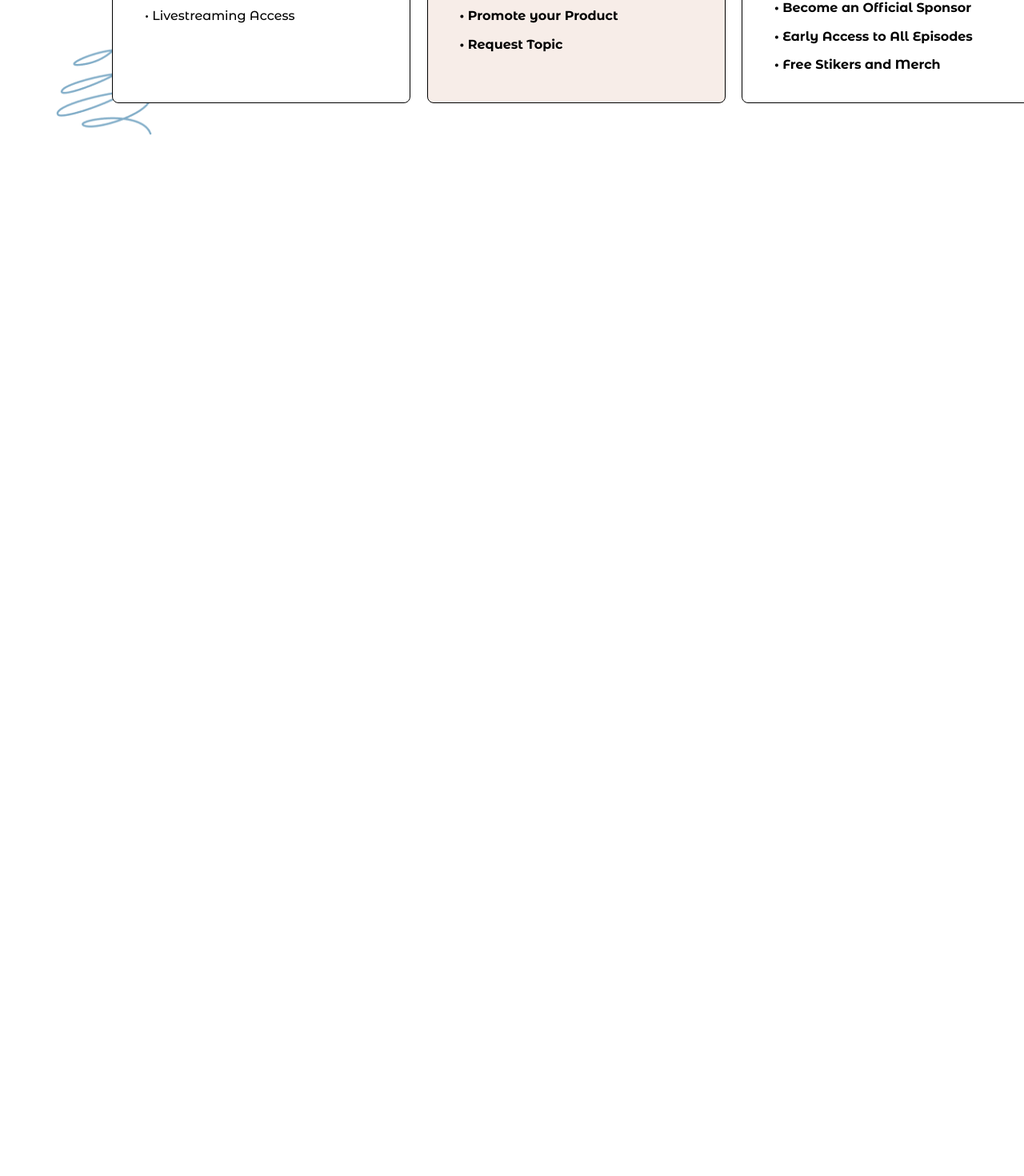
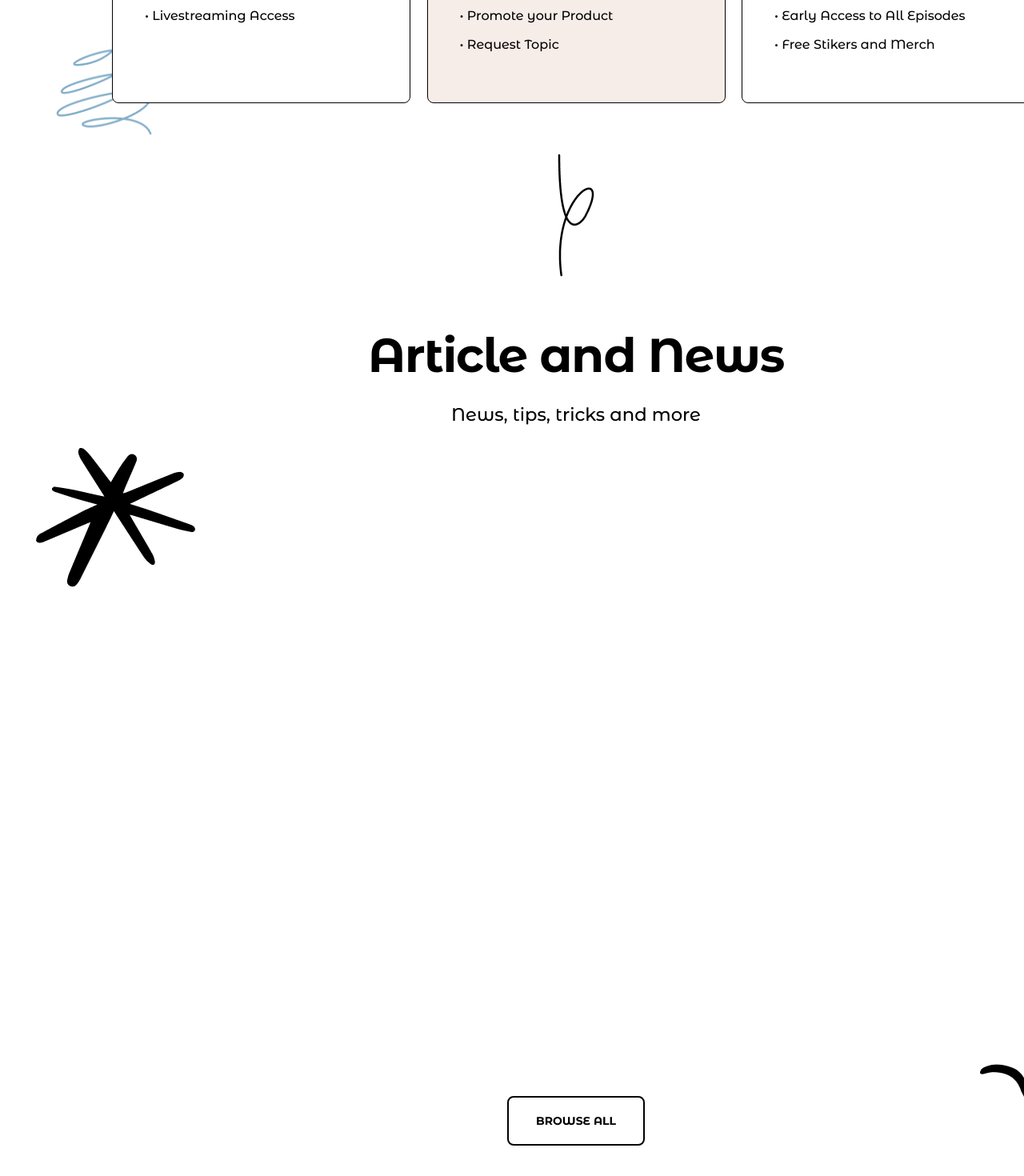
Before and after one commit to GenexiOks/PodOfCast, a React (Vite) app: page / in a window 1280 px wide. Shown: the part 7295-8765 px from the top of the page at 80% size. Before the commit the page ends 7564 px from the top, so only its background shows below. Built offline with nearby package versions, Linux system fonts and the light colour scheme.

Commit message:
23/1/24 work

```diff
--- a/src/App.jsx
+++ b/src/App.jsx
@@ -4,6 +4,7 @@ import Membership from "./component/Membership.jsx";
 import React, { useRef } from "react";
 import Content from "./component/Content.jsx";
 import Pricing from "./component/Pricing.jsx";
+import News from "./component/News.jsx";
 
 function App() {
     const containerRef = useRef(null);
@@ -430,6 +431,23 @@ function App() {
                         </div>
                     </div>
                 </div>
+                <div className="blog">
+                    <div className="blog__container _container">
+                        <div className="blog__backgraund">
+                            <img className="blog__img-first scribble" src="/scribble2.png" />
+                            <img className="blog__img-second" src="/blog/vector.png" />
+                            <img className="blog__img-third" src="/blog/scribble.png" />
+                        </div>
+                        <div className="blog__title-container">
+                            <h1>Article and News</h1>
+                            <h3>News, tips, tricks and more</h3>
+                        </div>
+                        <div className="blog__news-container">
+                            <News />
+                        </div>
+                        <button className="_button-hover">BROWSE ALL</button>
+                    </div>
+                </div>
             </main>
             <div className="footer"></div>
         </>
--- a/src/App.scss
+++ b/src/App.scss
@@ -638,3 +638,69 @@
         position: relative;
     }
 }
+
+// --------BLOG----------------------------
+
+.blog {
+    height: 1303px;
+    background: white;
+
+    &__container {
+        position: relative;
+        width: 100%;
+        height: 100%;
+
+        & button {
+            position: absolute;
+            width: 172px;
+            height: 62px;
+            top: 1101px;
+            left: 494px;
+            border-radius: 8px;
+            border: 2px solid black;
+            font-family: "Montserrat Alternates" serif;
+            font-size: 14px;
+            font-weight: 700;
+            line-height: 22.4px;
+            text-align: center;
+        }
+    }
+
+    &__title-container {
+        width: 522px;
+        height: 127px;
+        position: absolute;
+        display: flex;
+        top: 140px;
+        flex-direction: column;
+        justify-content: space-between;
+        align-items: center;
+        left: 319px;
+        gap: 20px;
+
+        & h3 {
+            font-weight: 500;
+            font-size: 22.65px;
+            line-height: 36.24px;
+        }
+    }
+
+    &__img-second {
+        position: absolute;
+        top: 290px;
+        left: -95px;
+    }
+
+    &__img-third {
+        position: absolute;
+        left: 1015px;
+        top: 865px;
+    }
+
+    &__news-container {
+        position: absolute;
+        width: 100%;
+        height: 634px;
+        top: 367px;
+    }
+}
--- /dev/null
+++ b/src/component/News.jsx
@@ -0,0 +1,14 @@
+import "./News.scss";
+import NewsCard from "./NewsCard";
+
+function News() {
+    return (
+        <>
+            <div className="news">
+                <NewsCard />
+            </div>
+        </>
+    );
+}
+
+export default News;
--- /dev/null
+++ b/src/component/News.scss
@@ -0,0 +1,6 @@
+.news {
+    width: 100%;
+    height: 100%;
+    display: flex;
+    justify-content: space-between;
+}
--- /dev/null
+++ b/src/component/NewsCard.jsx
@@ -0,0 +1,6 @@
+import "./NewsCard.scss";
+
+function NewsCard() {
+    return <></>;
+}
+export default NewsCard;
--- a/src/component/Pricing.jsx
+++ b/src/component/Pricing.jsx
@@ -15,14 +15,20 @@ function Pricing() {
             price: "$14.99",
             features: ["Everything in Tier 1", "Free tickets to Events", "Limited Edition Merch", "Promote your Product", "Request Topic"],
             popular: true,
-            bold: true,
+            advantages: true,
         },
         {
             title: "Official",
             description: "Lorem ipsum dolor sit amet consectet cing elit, sed do eiusmod tempor.",
             price: "$29.99",
-            features: ["Everything in Tier 2", "Exclusive Badge on Livestreaming", "Become an Official Sponsor", "Early Access to All Episodes", "Free Stikers and Merch"],
-            bold: true,
+            features: [
+                "Everything in Tier 2",
+                "Exclusive Badge on Livestreaming",
+                "Become an Official Sponsor",
+                "Early Access to All Episodes",
+                "Free Stikers and Merch",
+            ],
+            advantages: true,
         },
     ];
 
--- a/src/component/PricingCard.jsx
+++ b/src/component/PricingCard.jsx
@@ -29,7 +29,13 @@ function PricingCard(props) {
                     <div className="pricing-card__info">
                         <p>What’s included:</p>
                         <div className="pricing-card__benefits">
-                            <ul>{props.features.map((value) => (props.bold ? <b>• {value}</b> : <li>• {value}</li>))}</ul>
+                            <ul>
+                                {props.features.map((value, index) => (
+                                    <li key={index} className={props.advantages ? "_advantages" : ""}>
+                                        • {value}
+                                    </li>
+                                ))}
+                            </ul>
                         </div>
                     </div>
                 </div>
--- a/src/component/PricingCard.scss
+++ b/src/component/PricingCard.scss
@@ -1,5 +1,9 @@
 ._popular {
     background: rgba(247, 237, 232, 1);
+}
+
+._advantages:first-child {
+    font-weight: 700;
 }
 
 .pricing-card {
@@ -114,18 +118,18 @@
             color: rgba(77, 77, 77, 1);
         }
 
+        & ul {
+            display: flex;
+            flex-direction: column;
+            gap: 10px;
+            line-height: 25.6px;
+        }
+
         & li {
             font-size: 16px;
             font-weight: 500;
             line-height: 25.6px;
             text-align: left;
-        }
-
-        & ul {
-            display: flex;
-            flex-direction: column;
-            gap: 10px;
-            line-height: 25.6px;
         }
     }
 
```
Also changed, not shown: public/blog/scribble.png (added), public/blog/vector.png (added), src/component/NewsCard.scss (added).
